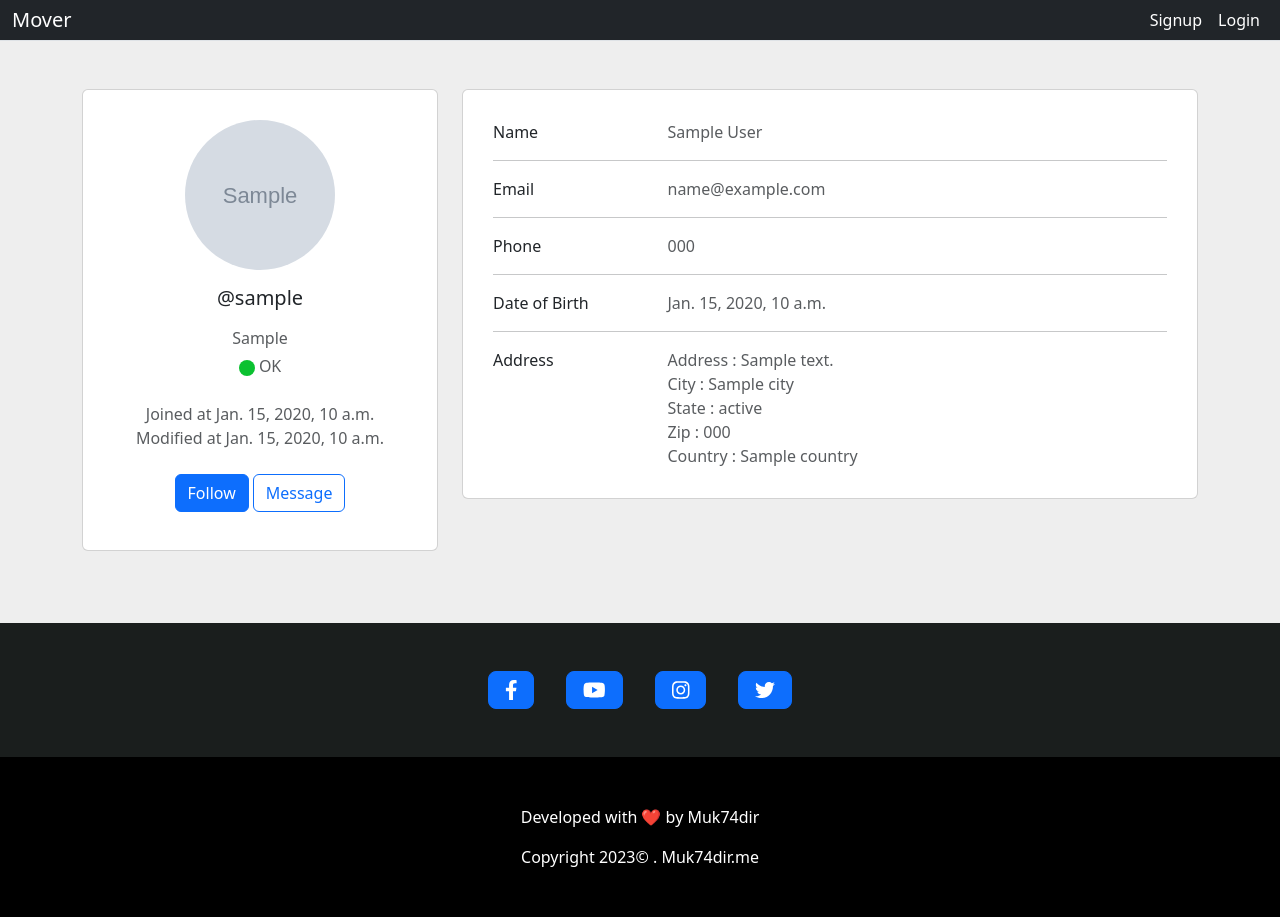
After one commit to Muk74dir/Mover, a Django app: template templates/another_profile.html in a window 1280 px wide. The commit adds this page. Run offline with Django 4.2, Linux system fonts and the light colour scheme; the template is opened without the code that fills it: most values are stand-ins (such as "Sample title", 1, 10 or a date in 2020); grey boxes marked "Sample" are stand-in pictures.

Commit message:
AnotherProfileViewed

```diff
--- a/MoverApp/urls.py
+++ b/MoverApp/urls.py
@@ -1,6 +1,7 @@
 from django.urls import path
 from .views import HomeView, DistanceView, SignUpView, LogInView, LogOutView, AdditionalInfoView, ProfileView
 from .views import ChangePasswordView, EditPersonView, EditAddressView, DeleteProfileView, RegisterVehicle
+from .views import AnotherProfileView
 
 
 urlpatterns = [
@@ -12,10 +13,12 @@ urlpatterns = [
     path('logout/', LogOutView.as_view(), name='logout'),
     path('additional_info/', AdditionalInfoView.as_view(), name='additional_info'),
     path('profile/', ProfileView.as_view(), name='profile'),
+    path('profile/<int:pk>/view/', AnotherProfileView.as_view(), name='another_profile'),
     path('change_password/', ChangePasswordView.as_view(), name='change_password'),
     path('edit_profile/', EditPersonView.as_view(), name='edit_profile'),
     path('edit_address/', EditAddressView.as_view(), name='edit_address'),
     path('delete_profile/', DeleteProfileView.as_view(), name='delete_profile'),
     path('register_vehicle/', RegisterVehicle.as_view(), name='register_vehicle'),
 
+
 ]
--- /dev/null
+++ b/templates/another_profile.html
@@ -0,0 +1,92 @@
+{% extends "base.html" %}
+{% load static %}
+{% block title %}<title>{{title}}</title>{% endblock title %}
+{% block integration %}
+{% endblock integration %}
+
+{% block content %}
+<section style="background-color: #eee;">
+    <div class="container py-5">
+      <div class="row">
+        <div class="col">
+        </div>
+      </div>
+      <div class="row">
+        <div class="col-lg-4">
+          <div class="card mb-4">
+            <div class="card-body text-center">
+              <img src="{{person.image.url}}" alt="avatar"
+                class="rounded-circle img-fluid" style="width: 150px; height: 150px;">
+                <h5 class="my-3">@{{person.username}} </h5>
+                <p class="text-muted mb-1">{{person.account_type}}</p>
+                <p class="text-muted mb-1"><svg xmlns="http://www.w3.org/2000/svg" height="1em" viewBox="0 0 512 512"><style>svg{fill:#0bc130}</style><path d="M256 512A256 256 0 1 0 256 0a256 256 0 1 0 0 512z"/></svg> {{person.status}} </p>
+                <p class="text-muted mt-4 mb-0">Joined at {{person.date_created}}</p>
+                <p class="text-muted mb-4">Modified at {{person.date_modified}}</p>
+              <div class="d-flex justify-content-center mb-2">
+                <button type="button" class="btn btn-primary">Follow</button>
+                <button type="button" class="btn btn-outline-primary ms-1">Message</button>
+              </div>
+            </div>
+          </div>
+        </div>
+        <div class="col-lg-8">
+          <div class="card mb-4">
+            <div class="card-body">
+              <div class="row">
+                <div class="col-sm-3">
+                  <p class="mb-0">Name</p>
+                </div>
+                <div class="col-sm-9">
+                  <p class="text-muted mb-0">{{person.first_name}} {{person.last_name}}</p>
+                </div>
+              </div>
+              <hr>
+              <div class="row">
+                <div class="col-sm-3">
+                  <p class="mb-0">Email</p>
+                </div>
+                <div class="col-sm-9">
+                  <p class="text-muted mb-0">{{person.email}}</p>
+                </div>
+              </div>
+              <hr>
+              <div class="row">
+                <div class="col-sm-3">
+                  <p class="mb-0">Phone</p>
+                </div>
+                <div class="col-sm-9">
+                  <p class="text-muted mb-0"> {{person.phone}} </p>
+                </div>
+              </div>
+              <hr>
+              <div class="row">
+                <div class="col-sm-3">
+                  <p class="mb-0">Date of Birth</p>
+                </div>
+                <div class="col-sm-9">
+                  <p class="text-muted mb-0">{{person.dob}}</p>
+                </div>
+              </div>
+              <hr>
+              <div class="row">
+                <div class="col-sm-3">
+                  <p class="mb-0">Address</p>
+                </div>
+                <div class="col-sm-9">
+                  <p class="text-muted mb-0">Address : {{address.address_line}}</p>
+                  <p class="text-muted mb-0">City : {{address.city}}</p>
+                  <p class="text-muted mb-0">State : {{address.state}}</p>
+                  <p class="text-muted mb-0">Zip : {{address.zipcode}}</p>
+                  <p class="text-muted mb-0">Country : {{address.country}}</p>
+                </div>
+              </div>
+            </div>
+          </div>
+        </div>
+      </div>
+    </div>
+  </section>
+{% endblock content%}
+
+{% block scripts %}
+{% endblock scripts %}
--- a/templates/base.html
+++ b/templates/base.html
@@ -28,7 +28,8 @@
               </div>
               <div class="navbar-nav ml-auto">
                   {% if user.is_authenticated %}
-                  {% if person.account_type == "Driver" %}
+                  {% if type == "Driver" %}
+                  <a class="nav-link text-white" href=""> Requests </a>
                   <a class="nav-link text-white" href=" {% url "register_vehicle" %} ">Register</a>
                   {% else %}
                   <a class="nav-link text-white" href=" {% url "distance" %} ">Distance</a>
--- a/templates/driver_list.html
+++ b/templates/driver_list.html
@@ -76,7 +76,7 @@
               <td scope="row">{{vehicle.driver.status}}</td>
               <td scope="row">
                 <a class="btn btn-success btn-sm" href=" "> Request </a>
-                <a class="btn btn-info btn-sm" href=" "> Profile </a>
+                <a class="btn btn-info btn-sm" href=" {% url "another_profile" vehicle.id %} "> Profile </a>
               </td>
             </tr>
             {% endfor %}
```
Also changed, not shown: MoverApp/views.py (+17 -0 lines), templates/requests.html (added, +8 -0 lines).
